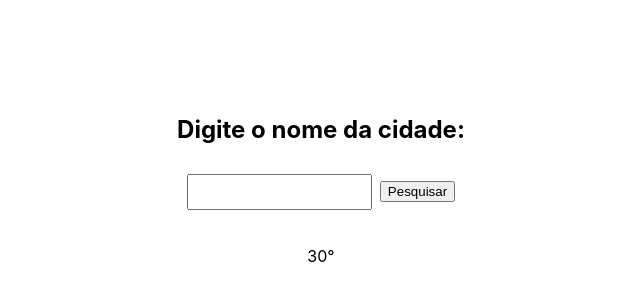
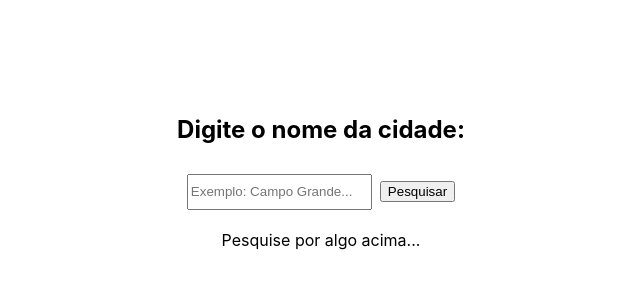
Before and after one commit to bamarcheti/previsao-tempo, a React (Create React App) app: page / in a window 1280 px wide. Shown: the part 58-358 px from the top of the page, without its empty margins (319-959 px from the left). Built offline with nearby package versions, Linux system fonts and the light colour scheme.

Commit message:
😜
Muito sangue derramado, mas deu certo.

```diff
--- a/package.json
+++ b/package.json
@@ -35,5 +35,8 @@
       "last 1 firefox version",
       "last 1 safari version"
     ]
+  },
+  "devDependencies": {
+    "react-router-dom": "^6.4.3"
   }
 }
--- a/public/index.html
+++ b/public/index.html
@@ -1,5 +1,5 @@
 <!DOCTYPE html>
-<html lang="en">
+<html lang="pt-br">
   <head>
     <meta charset="utf-8" />
     <link rel="icon" href="%PUBLIC_URL%/favicon.ico" />
@@ -10,34 +10,11 @@
       content="Web site created using create-react-app"
     />
     <link rel="apple-touch-icon" href="%PUBLIC_URL%/logo192.png" />
-    <!--
-      manifest.json provides metadata used when your web app is installed on a
-      user's mobile device or desktop. See https://developers.google.com/web/fundamentals/web-app-manifest/
-    -->
     <link rel="manifest" href="%PUBLIC_URL%/manifest.json" />
-    <!--
-      Notice the use of %PUBLIC_URL% in the tags above.
-      It will be replaced with the URL of the `public` folder during the build.
-      Only files inside the `public` folder can be referenced from the HTML.
-
-      Unlike "/favicon.ico" or "favicon.ico", "%PUBLIC_URL%/favicon.ico" will
-      work correctly both with client-side routing and a non-root public URL.
-      Learn how to configure a non-root public URL by running `npm run build`.
-    -->
     <title>React App</title>
   </head>
   <body>
     <noscript>You need to enable JavaScript to run this app.</noscript>
     <div id="root"></div>
-    <!--
-      This HTML file is a template.
-      If you open it directly in the browser, you will see an empty page.
-
-      You can add webfonts, meta tags, or analytics to this file.
-      The build step will place the bundled scripts into the <body> tag.
-
-      To begin the development, run `npm start` or `yarn start`.
-      To create a production bundle, use `npm run build` or `yarn build`.
-    -->
   </body>
 </html>
--- a/src/pages/Search/Search.js
+++ b/src/pages/Search/Search.js
@@ -1,31 +1,44 @@
-import React, { useState } from 'react';
-import ResultSearch from './components/ResultSearch';
+import { React, useState } from 'react';
 import './Search.css';
 
+const Search = () => {
+  const keyID = '276028a84e6f633afbd7b4e1d68552bf';
 
-const Search = (props) => {
-  const [cidade, setCidade] = useState([]);
+  const [valorPesquisa, setValorPesquisa] = useState("");
+  const [Cidade, setCidade] = useState("");
 
   const resultadoAtualizado = () => {
-    // setCidade(GetWeather(props.name));
-    return 'OI';
+    fetch(`https://api.openweathermap.org/data/2.5/weather?q=${valorPesquisa}&appid=${keyID}&units=metric`)
+      .then(res => res.json())
+      .then(data => {
+        const { main, name, sys, weather } = data;
+        if (sys !== undefined) {
+          if (weather !== undefined) {
+            setCidade(
+              `<div>
+                <h1> ${main.temp} </h1>
+                <h4> ${name} </h4>
+                <h4> ${main.temp} </h4>
+                <h4> ${main.temp} </h4>
+              </div>`);
+          }
+        }
+      });
   }
 
   return (
     <div className="searchWraper">
       <div className="search">
         <h2>Digite o nome da cidade:</h2>
-        <form>
-          <input placeholder={props.placeholder} type="text" name="searchInput" />
-          <button onClick={() => setCidade(resultadoAtualizado())}>Pesquisar</button>
-        </form>
+        <input placeholder={'Exemplo: Campo Grande...'} onChange={(evt) => { setValorPesquisa(evt.target.value) }} type="text" />
+        <button onClick={() => resultadoAtualizado()}>Pesquisar</button>
       </div>
 
       <br />
 
       {
-        (cidade !== "") ?
-          <ResultSearch temp="30°" /> : <div>Pesquise por algo acima...</div>
+        (Cidade !== "") ?
+          <div dangerouslySetInnerHTML={{ __html: Cidade }} /> : <div>Pesquise por algo acima...</div>
       }
     </div>
   )
```
Also changed, not shown: src/pages/Search/GetWeather.js (added, +17 -0 lines), src/pages/Search/components/GetWeather.js (deleted, +0 -17 lines), 1 other file (tests, documents, lock files or other folders).
